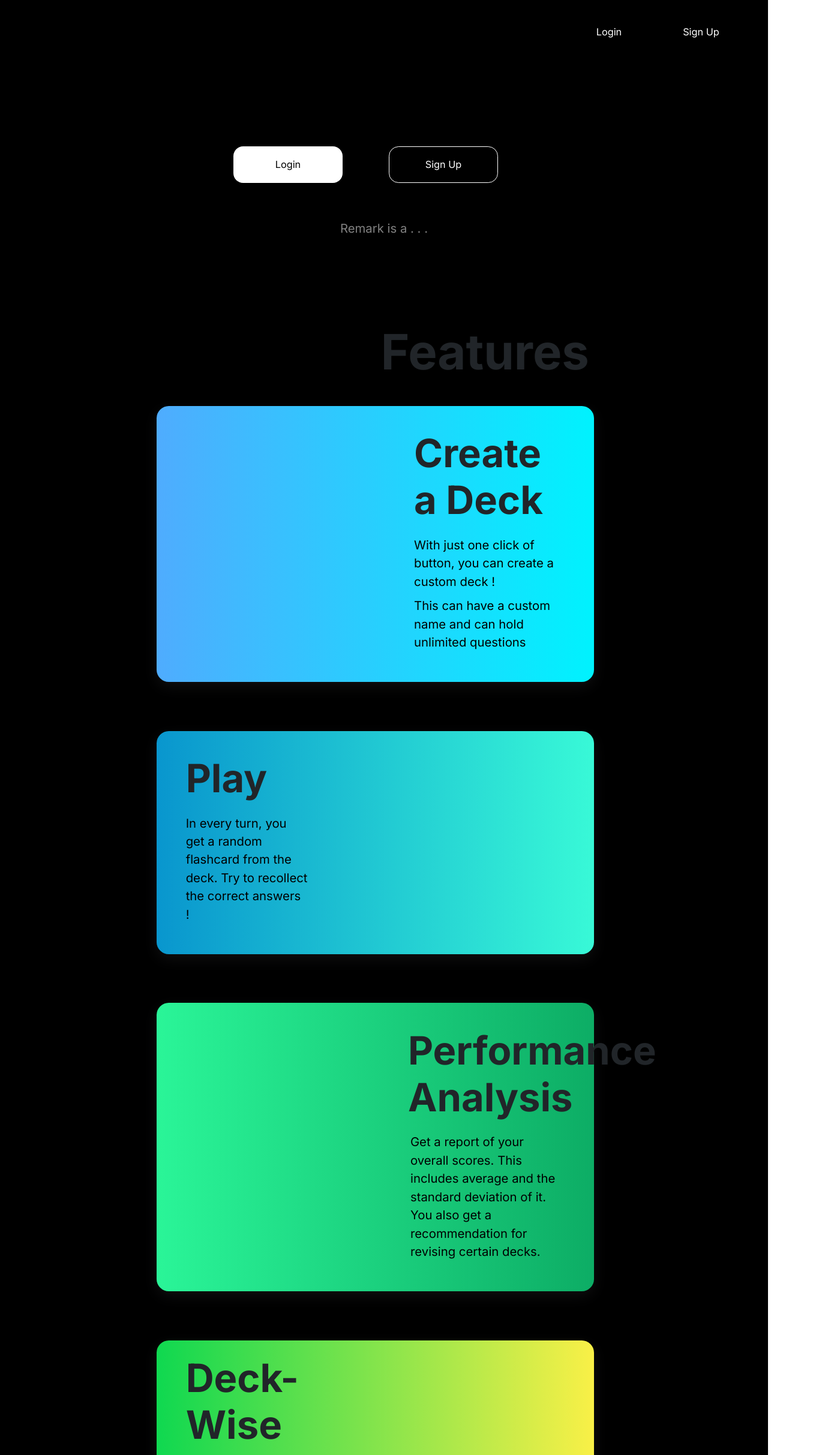
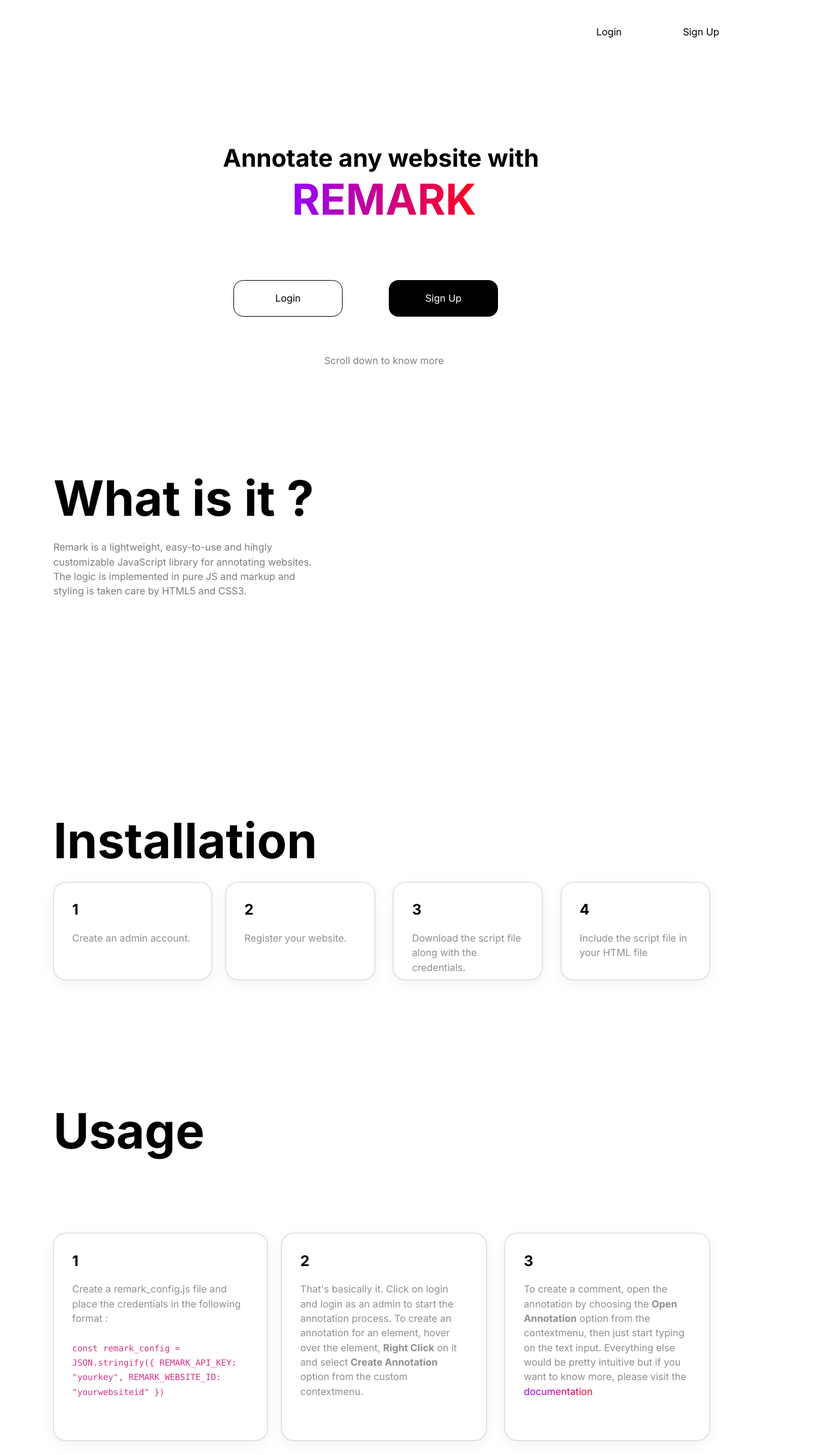
Before and after one commit to Vishvam10/ReMark-Admin, a Vue app: page / in a window 1280 px wide. Shown: the top 2426 px of the page at 60% size, 1355 px wide, since content can reach past the window. Built offline with nearby package versions, Linux system fonts and the light colour scheme.

Commit message:
Created Base Remark Website

```diff
--- a/src/views/HomePage.vue
+++ b/src/views/HomePage.vue
@@ -1,86 +1,117 @@
 <template>
      <div class="home">
         <nav>
-            <router-link to="/login" style="color: white; position: absolute; right: 24rem;">Login</router-link>
-            <router-link to="/signup" style="color: white; position: absolute; right: 8rem;">Sign Up</router-link>
+            <router-link to="/login" style="color: black; position: absolute; right: 24rem;">Login</router-link>
+            <router-link to="/signup" style="color: black; position: absolute; right: 8rem;">Sign Up</router-link>
         </nav>
         <div class="row">
             <section class="p-header">
-                <!-- <h4 class="header-text">Welcome to</h4> -->
+                <h4 class="header-text">Annotate any website with</h4>
+                <span class="remark_text">REMARK</span>
                 <div class="row" style="margin: 8rem 0rem 2rem 0rem">
                     <div class="col-6">
-                        <div class="customButton signUpButton">
-                          <router-link to="/login" style="color: black;">Login</router-link>
-                        </div>
+                        <router-link to="/login" style="color: black;">
+                            <div class="customButton loginButton">
+                                Login
+                            </div>
+                        </router-link>
                     </div>
                     <div class="col-6">
-                        <div class="customButton loginButton">
-                          <router-link to="/signup" style="color: white;">Sign Up</router-link>
-                        </div>
+                        <router-link to="/signup" style="color: white;">
+                            <div class="customButton signUpButton">
+                                Sign Up
+                            </div>
+                        </router-link>
                     </div>
                 </div>
-                <p class="header-details">Remark is a . . .</p>
+                <p class="header-details">
+                    Scroll down to know more
+                </p>
             </section>
         </div>
         <div class="row">
-            <section class="features">
-                <div class="row">
-                    <h1 style="font-weight: bold; font-size: 8rem; margin: 0rem 0rem 4rem 36rem;">Features</h1>
+            <section class="remark_section" style="margin: 18rem 0rem 8rem 0rem;">
+                <div class="container">
+                    <div class="row">
+                        <h1 style="font-weight: bold; font-size: 8rem; margin: 0rem 0rem 2rem 0rem">What is it ?</h1>
+                        <p class="text" style="width: 40%">Remark is a lightweight, easy-to-use and hihgly customizable JavaScript library for annotating websites. The logic is implemented in pure JS and markup and styling is taken care by HTML5 and CSS3.</p>
+                    </div>
+
                 </div>
-                <div class="row features-row" style="background: linear-gradient(to right, rgb(79, 172, 254), rgb(0, 242, 254));">
-                    <div class="col-8">
-                    </div>
-                    <div class="col-4">
-                        <div style="margin: 0rem 0rem 0rem -5rem;">
-                            <h2 class="features-heading">Create a Deck</h2>
-                            <p class="features-details">With just one click of button, you can create a custom deck !</p>
-                            <p class="features-details">This can have a custom name and can hold unlimited questions</p>
+            </section>
+        </div>
+        <div class="row">
+            <section class="remark_section" style="margin: 18rem 0rem 12rem 0rem;">
+                <div class="container">
+                    <div class="row">
+                        <h1 style="font-weight: bold; font-size: 8rem; margin: 0rem 0rem 2rem 0rem">Installation</h1>
+                        <div class="col-3">
+                            <div class="card">
+                                <h4 class="card_header">1</h4>
+                                <p class="card_text">Create an admin account.</p>
+                            </div>
                         </div>
-                    </div>
-                </div>
-                <div class="row features-row" style="background: linear-gradient(to right, rgb(9, 150, 206), rgb(56, 249, 215));">
-                    <div class="col-4">
-                        <div style="width: 20rem;">
-                            <h2 class="features-heading">Play</h2>
-                            <p class="features-details">In every turn, you get a random flashcard from the deck. Try to recollect the correct answers ! </p>
+                        <div class="col-3 gx-5">
+                            <div class="card">
+                                <h4 class="card_header">2</h4>
+                                <p class="card_text">Register your website.</p>
+                            </div>
                         </div>
-                    </div>
-                    <div class="col-8">
-                    </div>
-                </div>
-                <div class="row features-row" style="background: linear-gradient(to right, rgb(42, 245, 152), rgb(13, 173, 101));">
-                    <div class="col-8">
-                    </div>
-                    <div class="col-4">
-                        <div style="width: 20rem;">
-                            <h2 class="features-heading" style="margin: 0rem 0rem 1rem -6rem;">Performance Analysis</h2>
-                            <p class="features-details" style="margin: 2rem 1rem 1rem -5.6rem;">Get a report of your overall scores. This includes average and the standard deviation of it. You also get a recommendation for revising certain decks.</p>
+                        <div class="col-3 gx-5">
+                            <div class="card">
+                                <h4 class="card_header">3</h4>
+                                <p class="card_text">Download the script file along with the credentials.</p>
+                            </div>
                         </div>
-                    </div>
-                </div>
-                <div class="row features-row" style="background: linear-gradient(to right, rgb(15, 216, 80), rgb(249, 240, 71)); ">
-                    <div class="col-4">
-                        <div style="width: 20rem; margin:-1.6rem 0rem 0rem 6rem">
-                            <h2 class="features-heading" style="margin: 0rem 0rem 1rem -6rem;">Deck-Wise Analysis</h2>
-                            <p class="features-details" style="margin: 2rem 1rem 1rem -5.6rem;">Get a graphical view of your deck-wise perfomance and focus on improving on the harder decks</p>
-                        </div>
-                    </div>
-                    <div class="col-8">
-                    </div>
-                </div>
-                <div class="row features-row" style="background: linear-gradient(to right, rgb(246, 211, 101), rgb(253, 160, 133));">
-                    <div class="col-8">
-                    </div>
-                    <div class="col-4">
-                        <div style="width: 20rem; margin: -2rem 0rem 0rem 0rem;">
-                            <h2 class="features-heading" style="margin: 0rem 0rem 2rem -7rem; transform: translateY(0.3rem);">Deck Management</h2>
-                            <p class="features-details" style="margin: 1rem 1rem 1rem -6.6rem;">You have full freedom ! You can create, update and delete cards and decks as and when you require.</p>
+                        <div class="col-3 gx-5">
+                            <div class="card">
+                                <h4 class="card_header">4</h4>
+                                <p class="card_text">Include the script file in your HTML file</p>
+                            </div>
                         </div>
                     </div>
                 </div>
             </section>
         </div>
         <div class="row">
+            <section class="remark_section">
+                <div class="container">
+                    <div class="row">
+                        <h1 style="font-weight: bold; font-size: 8rem; margin: 0rem 0rem 12rem 0rem">Usage</h1>
+                        <div class="col-4">
+                            <div class="card usage_card">
+                                <h4 class="card_header">1</h4>
+                                <p class="card_text">Create a remark_config.js file and place the credentials in the following format :
+                                    <br><br>
+                                    <code>
+                                        const remark_config = JSON.stringify({
+                                            REMARK_API_KEY: "yourkey",
+                                            REMARK_WEBSITE_ID: "yourwebsiteid"
+                                        })
+                                    </code>
+                                </p>
+                            </div>
+                        </div>
+                        <div class="col-4 gx-5">
+                            <div class="card usage_card">
+                                <h4 class="card_header">2</h4>
+                                <p class="card_text">
+                                    That's basically it. Click on login and login as an admin to start the annotation process. To create an annotation for an element, hover over the element, <b>Right Click</b> on it and select <b>Create Annotation</b> option from the custom contextmenu.
+                                </p>
+                            </div>
+                        </div>
+                        <div class="col-4 gx-5">
+                            <div class="card usage_card">
+                                <h4 class="card_header">3</h4>
+                                <p class="card_text">To create a comment, open the annotation by choosing the <b>Open Annotation</b> option from the contextmenu, then just start typing on the text input. Everything else would be pretty intuitive but if you want to know more, please visit the <a href="https://github.com/Vishvam10/ReMark-Client" class="doc_link">documentation</a></p>
+                            </div>
+                        </div>
+
+                    </div>
+                </div>
+            </section>
+        </div>
+        <!-- <div class="row">
             <section class="try-now">
                 <div class="d-flex flex-column justify-content-center align-items-center">
                     <h1 class="heading create">Try Now !</h1>
@@ -91,12 +122,72 @@
             </section>
         </div>
         <div id="home-footer">
-            Developed with ❤ by <span class="fw-bold" style="margin: 1rem 0rem 1rem 0.6rem;">Vishvam S</span>
-        </div>
+            Developed with ❤ by <span class="fw-bold" style="margin: 1rem 0rem 1rem 0.6rem;">
+                <a href="https://github.com/Vishvam10" style="color: white; font-size: 2rem;">Vishvam S</a>
+            </span>
+        </div> -->
     </div>
 </template>
 
-<style>
+<style scoped>
+    a {
+        color: black;
+        transition: all 0.2s ease-in-out;
+    }
+    a:hover {
+        transform: scale(1.05);
+    }
+    a:active {
+        transform: scale(1.0);
+    }
+    h1,h2,h3,h4,h5,h6 {
+        color: black;
+    }
+    ion-icon {
+        font-size: 4rem;
+        color: rgb(128, 128, 128);
+    }
+    .doc_link {
+        background: linear-gradient(to right, rgb(148, 0, 250), rgb(255, 2, 26));
+        background-clip: text;
+        -webkit-background-clip: text;
+        -webkit-text-fill-color: transparent;
+    }
+    .card {
+        width: auto;
+        height: 16rem;
+        background: white;
+        box-shadow: rgba(0, 0, 0, 0.05) 0px 6px 24px 0px, rgba(0, 0, 0, 0.08) 0px 0px 0px 1px;
+        border-radius: 2rem;
+        padding: 3rem;
+        transition: all 0.2s ease-in-out;
+    }
+    .card:hover {
+        box-shadow: rgba(0, 0, 0, 0.1) 1px 2px 24px 0px, rgba(0, 0, 0, 0.02) 0px 0px 30px 1px;
+    }
+    .card:active {
+        box-shadow: rgba(0, 0, 0, 0.05) 0px 6px 24px 0px, rgba(0, 0, 0, 0.08) 0px 0px 0px 1px;
+    }
+    .card_header {
+        font-size: 2.4rem;
+        font-weight: 700;
+        margin: 0rem 0rem 2rem 0rem;
+    }
+    .card_text {
+        font-size: 1.6rem;
+        color: #8f8f8f;
+    }
+    .usage_card {
+        height: 34rem;
+    }
+    .remark_text {
+        font-size: 7rem;
+        font-weight: 700;
+        background: linear-gradient(to right, rgb(148, 0, 250), rgb(255, 2, 26));
+        background-clip: text;
+        -webkit-background-clip: text;
+        -webkit-text-fill-color: transparent;
+    }
     .logo {
         width: 10rem;
         height: 2rem;
@@ -109,17 +200,21 @@
         flex-direction: column;
         justify-content: center;
         align-items: center;
-        background: black;
         width: 100vw;
     }
     .p-header {
         position: relative;
         top: 12rem;
-        width: 50rem;
+        width: 60rem;
+        height: 51rem;
         display: flex;
         flex-direction: column;
         justify-content: center;
         align-items: center;
+    }
+    .remark_section {
+
+        padding: 4rem;
     }
     .header-text {
         font-size: 4rem;
@@ -145,16 +240,9 @@
         -webkit-text-fill-color: transparent;
         margin: 0rem 8rem 1rem 0rem;
     }
-    .remember {
-        background: linear-gradient(to right, rgb(11, 163, 96), rgb(60, 186, 146));
-        background-clip: text;
-        -webkit-background-clip: text;
-        -webkit-text-fill-color: transparent;
-        margin: 0rem 0rem 0rem 3rem;
-    }
     .header-details {
         margin: 4rem 0rem 0rem 0rem;
-        font-size: 2rem;
+        font-size: 1.6rem;
         width: 72rem;
         color: gray;
         text-align: center;
@@ -169,6 +257,7 @@
         font-size: 1.6rem;
         transition: all 0.1s cubic-bezier(0.445, 0.05, 0.55, 0.95);
         margin: 0rem 6rem 0rem 0rem;
+        cursor: pointer;
     }
     .customButton:hover {
         transform: scale(1.05);
@@ -177,40 +266,15 @@
         transform: scale(1.0);
     }
     .signUpButton {
-        background-color: white;
+        background-color: black;
+    }
+    .loginButton {
+        border: 0.5px solid black;
         color: black;
     }
-    .signUpButton:hover {
-        background-color: white;
-        color: black;
-    }
-    .loginButton {
-        border: 0.5px solid white;
-        color: white;
-    }
-    .loginButton:hover {
-        border: 0.5px solid white;
-        color: white;
-    }
-    .features {
-        position: relative;
-        top: 26rem;
-        left: -2%;
-    }
-    .features-row {
-        margin: 4rem 0rem 8rem 0rem;
-        padding: 4rem;
-        border-radius: 2rem;
-        box-shadow: rgba(75, 77, 80, .2) 0px 8px 24px;
-    }
-    .features-heading {
-        font-size: 6.4rem;
-        font-weight: bold;
-        margin: 0rem 0rem 2rem 0rem;
-    }
-    .features-details {
-        font-size: 2rem;
-        color: black
+    .text {
+        font-size: 1.6rem;
+        color: #7d7d7d;
     }
     .try-now {
         position: relative;
@@ -238,7 +302,7 @@
         justify-content: center;
         align-items: center;
         color: white;
-        background: rgb(36, 36, 36);
+        background: #101010;
         font-size: 2rem;
     }
     #footer {
```
